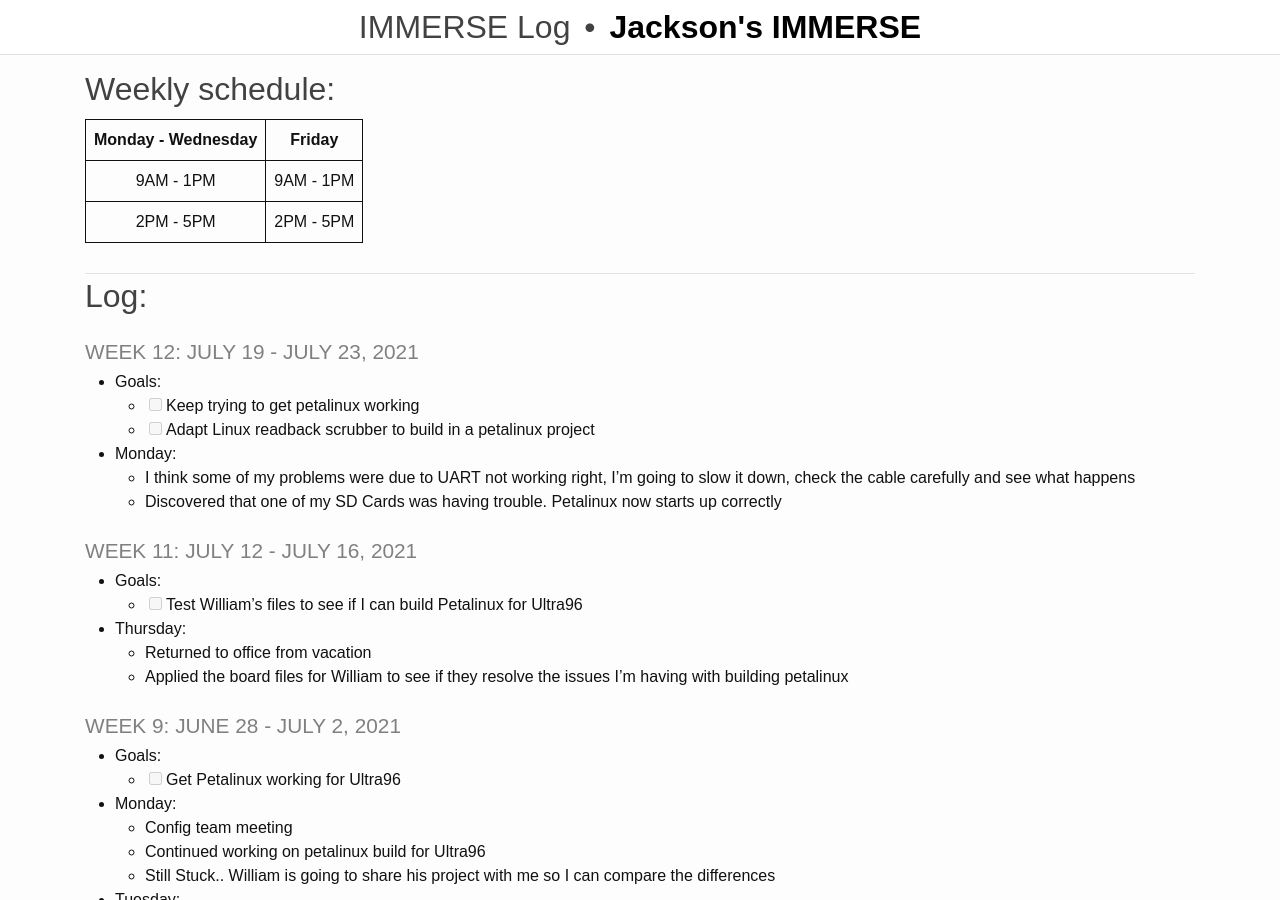
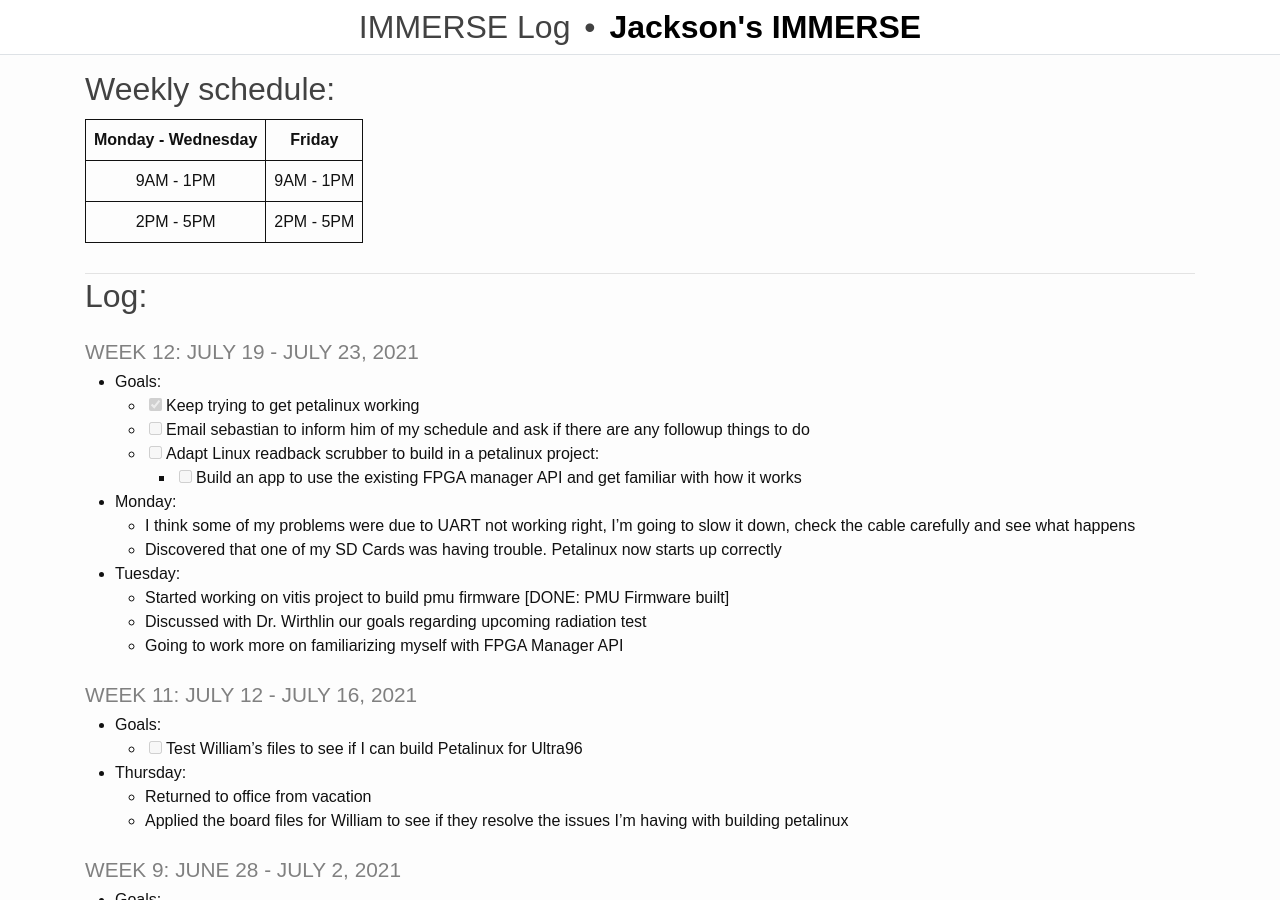
Before and after one commit to rjsmith1999/IMMERSE, a Jekyll site: the page built from _pages/log.md, in a window 1280 px wide and 900 px high. Built offline with Jekyll 4.4.1, drawn with Linux system fonts in a browser that asks for light colours.

Commit message:
Update Log

```diff
--- a/_pages/log.md
+++ b/_pages/log.md
@@ -16,13 +16,19 @@ title: IMMERSE Log
 
 ### Week 12: July 19 - July 23, 2021
 * **Goals**:
-  - [ ] Keep trying to get petalinux working
-  - [ ] Adapt Linux readback scrubber to build in a petalinux project
+  - [x] Keep trying to get petalinux working
+  - [ ] Email sebastian to inform him of my schedule and ask if there are any followup things to do
+  - [ ] Adapt Linux readback scrubber to build in a petalinux project:
+    - [ ] Build an app to use the existing FPGA manager API and get familiar with how it works
 
 * **Monday**:
   - I think some of my problems were due to UART not working right, I'm going to slow it down, check the cable carefully and see what happens
   - Discovered that one of my SD Cards was having trouble. Petalinux now starts up correctly
 
+* **Tuesday**:
+  - Started working on vitis project to build pmu firmware [DONE: PMU Firmware built]
+  - Discussed with Dr. Wirthlin our goals regarding upcoming radiation test
+  - Going to work more on familiarizing myself with FPGA Manager API
 
 ### Week 11: July 12 - July 16, 2021
 * **Goals**:
```
